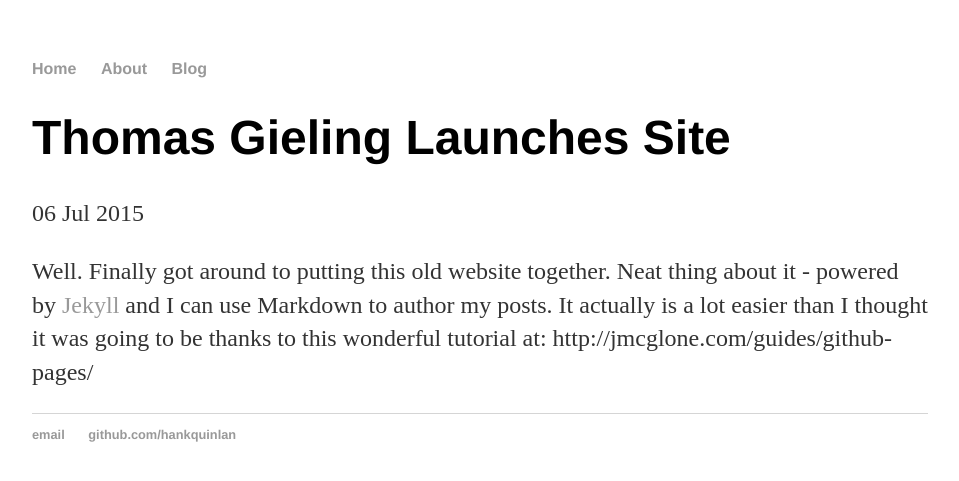
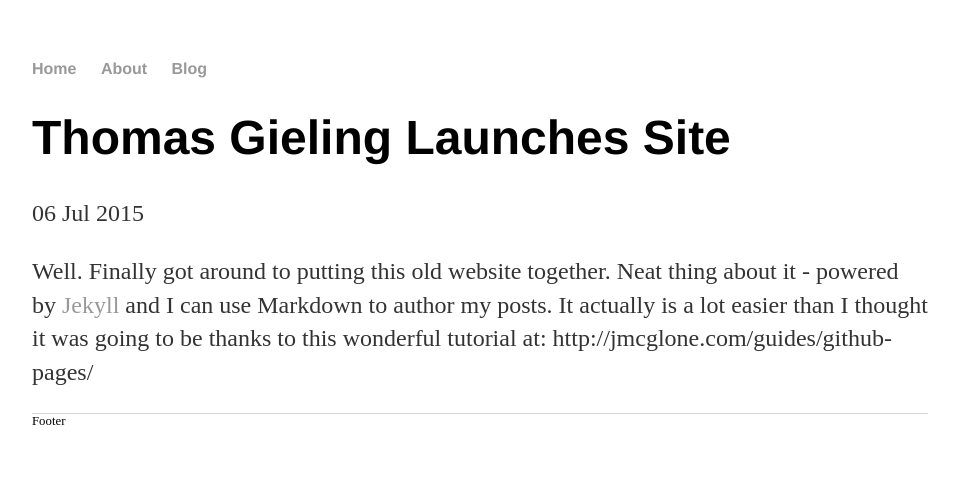
Before and after one commit to thomasgieling/thomasgieling.github.io, a Jekyll site: the page built from _posts/2015-07-06-site-launched.md, in a window 1280 px wide. Shown: the top 481 px of the page, without its empty margins (160-1119 px from the left). Built offline with Jekyll 4.4.1, drawn with Linux system fonts in a browser that asks for light colours.

Commit message:
Update default.html

```diff
--- a/_layouts/default.html
+++ b/_layouts/default.html
@@ -19,10 +19,7 @@
 
 			</div><!-- /.container -->
 			<footer>
-	    		<ul>
-	        		<li><a href="mailto:hankquinlanhub@gmail.com">email</a></li>
-	        		<li><a href="https://github.com/hankquinlan">github.com/hankquinlan</a></li>
-				</ul>
+				Footer
 			</footer>
 		</body>
 	</html>
```
